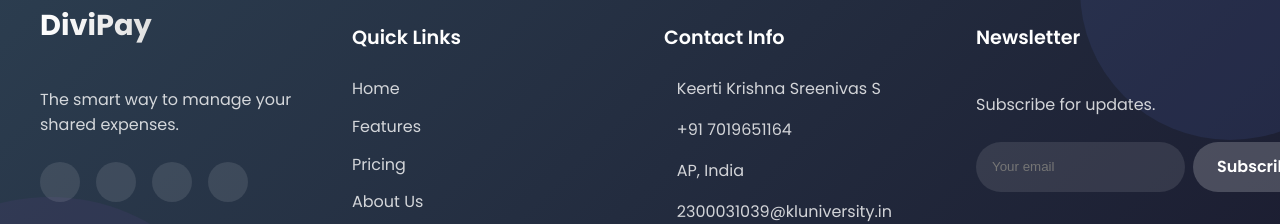
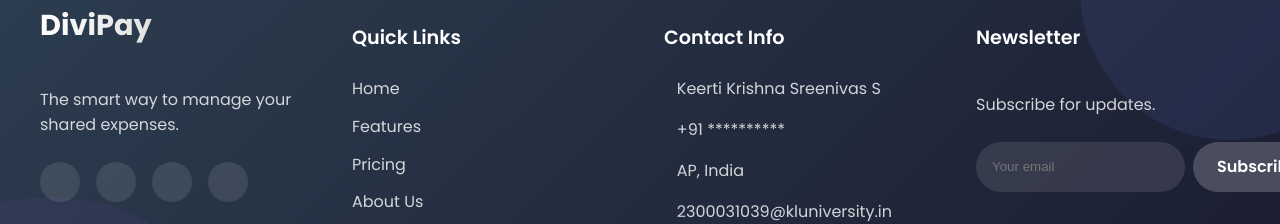
Before and after one commit to Krishna040705/Expense-sharing-dev, a React (Vite) app: page /demo in a window 1280 px wide. Shown: the part 692-916 px from the top of the page. Built offline with nearby package versions, Linux system fonts and the light colour scheme.

Commit message:
reupdate trial upload

```diff
--- a/src/components/Footer.jsx
+++ b/src/components/Footer.jsx
@@ -153,7 +153,7 @@ function Footer() {
               color: 'rgba(255, 255, 255, 0.8)'
             }}>
               <i className="fas fa-phone-alt"></i>
-              <span>+91 7019651164</span>
+              <span>+91 **********</span>
             </li>
             <li style={{
               display: 'flex',
```
